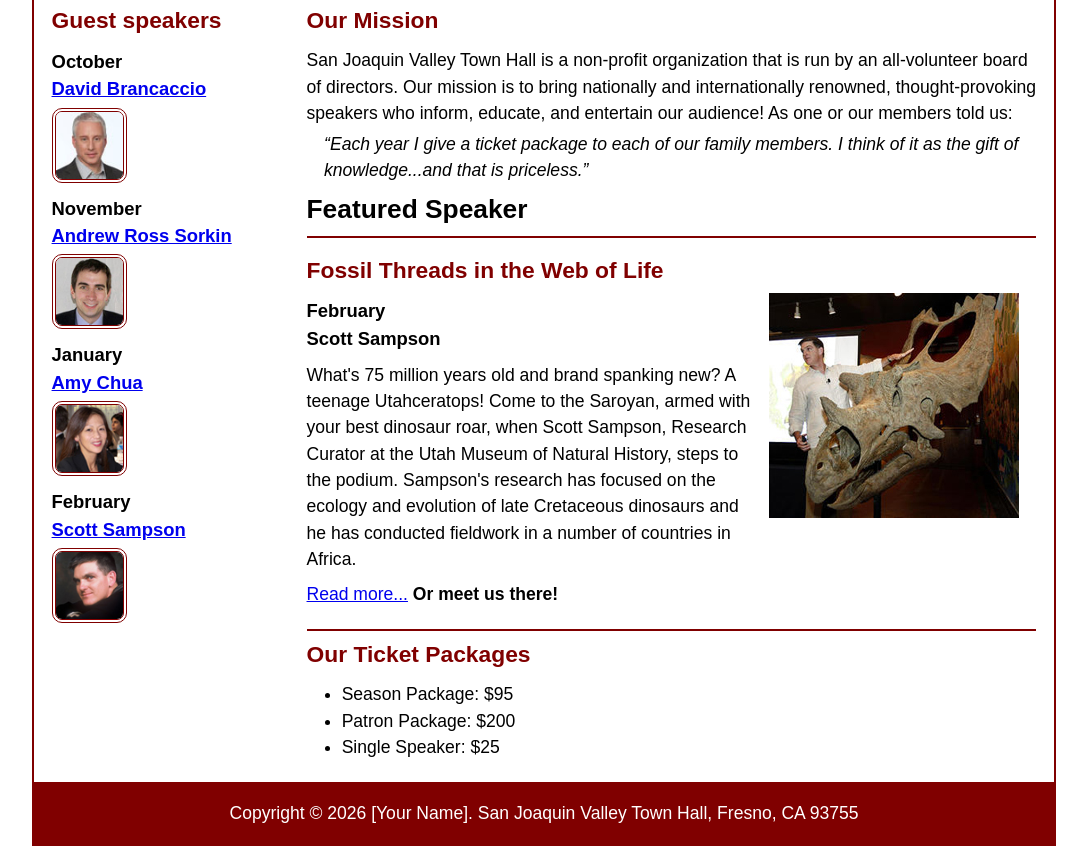
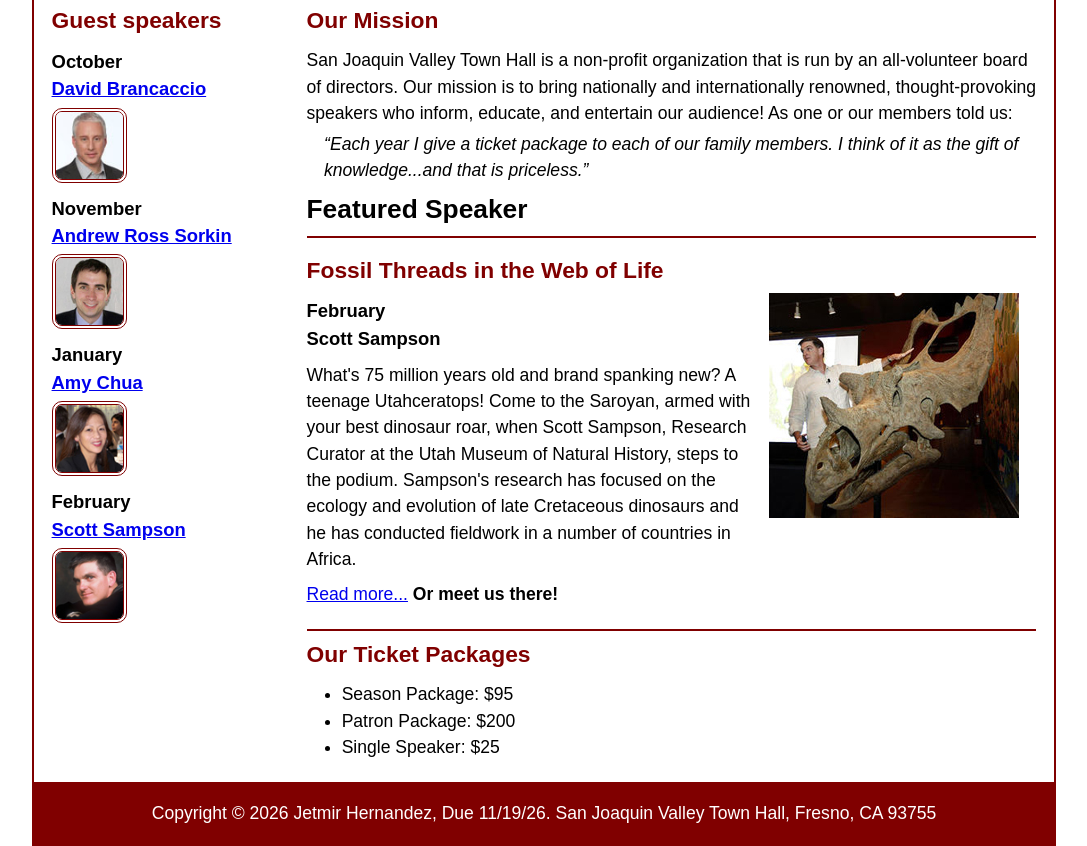
Before and after one commit to jjh96/A11, a plain HTML site: page index.html in a window 1280 px wide. Shown: the part 185-1031 px from the top of the page, without its empty margins (96-1183 px from the left). Drawn offline with nearby package versions, Linux system fonts and the light colour scheme; some packages are replaced by stand-ins of ours; a script that the page names is missing.

Commit message:
Update index.html

```diff
--- a/index.html
+++ b/index.html
@@ -87,7 +87,7 @@
 		</section>
 	</main>
 	<footer>
-		<p>Copyright &copy; 2026 [Your Name]. San Joaquin Valley Town Hall, Fresno, CA 93755</p>
+		<p>Copyright &copy; 2026 Jetmir Hernandez, Due 11/19/26. San Joaquin Valley Town Hall, Fresno, CA 93755</p>
 	</footer>
 	<script src="https://code.jquery.com/jquery-3.7.1.min.js"></script>
 	<script src="https://cdnjs.cloudflare.com/ajax/libs/SlickNav/1.0.10/jquery.slicknav.min.js"></script>
```
